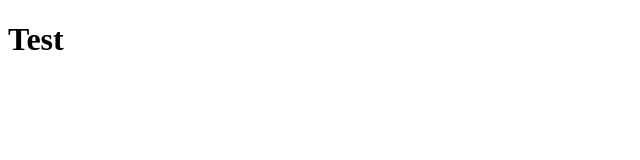
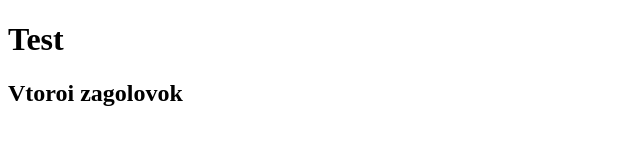
Before and after one commit to shade31/Udemy, a plain HTML site: page index.html in a window 1280 px wide. Shown: the whole page, without its empty margins (0-640 px from the left). Drawn offline with Linux system fonts and the light colour scheme.

Commit message:
dobavleno h2

```diff
--- a/index.html
+++ b/index.html
@@ -8,7 +8,7 @@
 </head>
 <body>
     <h1>Test</h1>
-
+    <h2>Vtoroi zagolovok</h2>
     <script src="js/script.js"></script>
 </body>
 </html>
```
